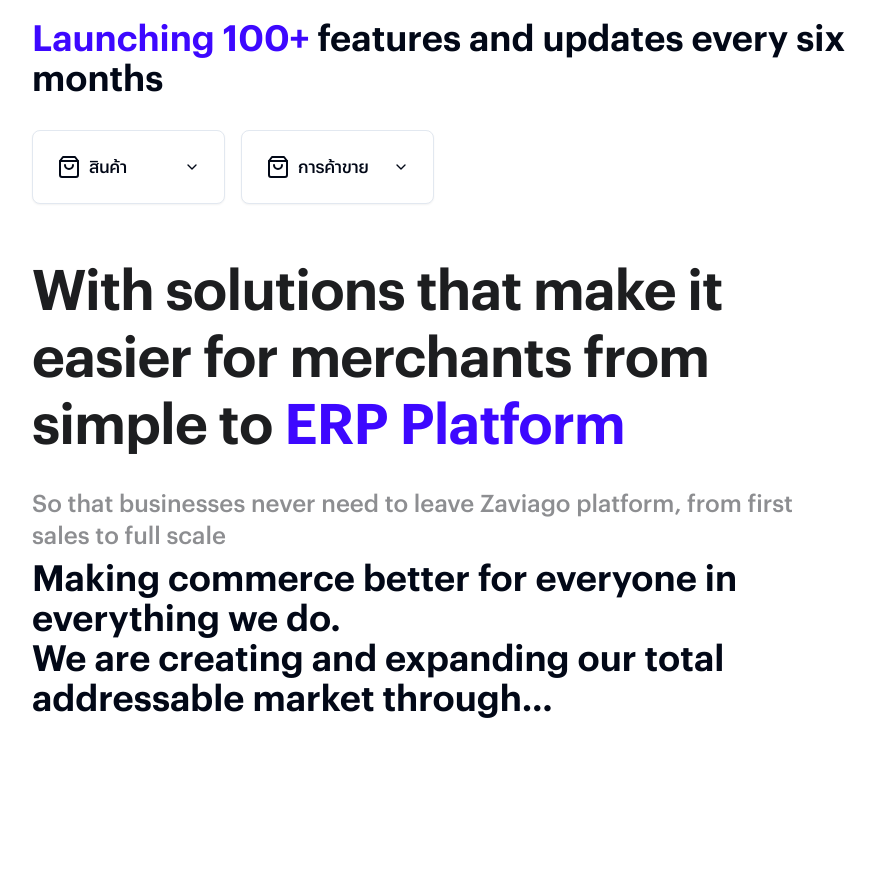
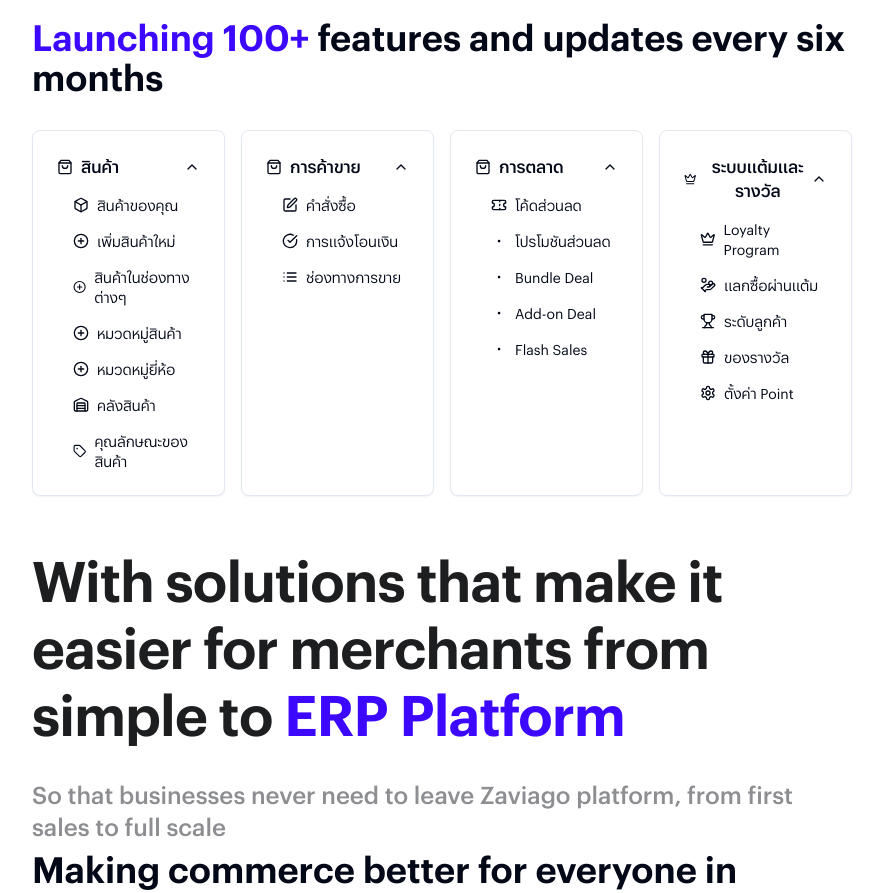
Before and after one commit to zaviagodev/zaviago-new-site, a Next.js app: page /investor in a window 1280 px wide. Shown: the part 6380-7273 px from the top of the page, without its empty margins (198-1081 px from the left). Before the commit the page ends 7170 px from the top, so only its background shows below. Built offline with nearby package versions, Linux system fonts and the light colour scheme.

Commit message:
add: card list items

```diff
--- a/components/main/FeatureCards.tsx
+++ b/components/main/FeatureCards.tsx
@@ -12,7 +12,7 @@
   AccordionItem,
   AccordionTrigger,
 } from "@/components/ui/accordion"
-import { Box, PlusCircle, ShoppingBag } from "lucide-react"
+import { Box, CheckCircle, Crown, Dot, Gift, HandCoins, List, PlusCircle, Settings, ShoppingBag, SquarePen, Tag, Ticket, Trophy, Warehouse } from "lucide-react"
 import { ReactNode } from "react"
 
 interface FeatureCardProps {
@@ -24,43 +24,120 @@
   sublist?: FeatureCardProps[]
 }
 
+const FeatureCards = () => {
+  const iconClassName = "h-4 w-4"
   const feature_card_list: FeatureCardListsProps[] = [
     {
       title:"สินค้า",
-    icon: <ShoppingBag />,
+      icon: <ShoppingBag className={iconClassName}/>,
       sublist: [
         {
           title:"สินค้าของคุณ",
-        icon:<Box />
+          icon:<Box className={iconClassName}/>
         },
         {
           title:"เพิ่มสินค้าใหม่",
-        icon:<PlusCircle />
+          icon:<PlusCircle className={iconClassName}/>
+        },
+        {
+          title:"สินค้าในช่องทางต่างๆ",
+          icon:<PlusCircle className={iconClassName}/>
+        },
+        {
+          title:"หมวดหมู่สินค้า",
+          icon:<PlusCircle className={iconClassName}/>
+        },
+        {
+          title:"หมวดหมู่ยี่ห้อ",
+          icon:<PlusCircle className={iconClassName}/>
+        },
+        {
+          title:"คลังสินค้า",
+          icon:<Warehouse className={iconClassName}/>
+        },
+        {
+          title:"คุณลักษณะของสินค้า",
+          icon:<Tag className={iconClassName}/>
         }
       ]
     },
     {
       title:"การค้าขาย",
-    icon: <ShoppingBag />,
+      icon: <ShoppingBag className={iconClassName}/>,
       sublist: [
         {
-        title:"สินค้าของคุณ",
-        icon:<Box />
+          title:"คำสั่งซื้อ",
+          icon:<SquarePen className={iconClassName}/>
         },
         {
-        title:"เพิ่มสินค้าใหม่",
-        icon:<PlusCircle />
+          title:"การแจ้งโอนเงิน",
+          icon:<CheckCircle className={iconClassName}/>
+        },
+        {
+          title:"ช่องทางการขาย",
+          icon:<List className={iconClassName}/>
         }
       ]
+    },
+    {
+      title:"การตลาด",
+      icon: <ShoppingBag className={iconClassName}/>,
+      sublist: [
+        {
+          title:"โค้ดส่วนลด",
+          icon:<Ticket className={iconClassName}/>,
+        },
+        {
+          title:"โปรโมชันส่วนลด",
+          icon:<Dot className={iconClassName}/>
+        },
+        {
+          title:"Bundle Deal",
+          icon:<Dot className={iconClassName}/>
+        },
+        {
+          title:"Add-on Deal",
+          icon:<Dot className={iconClassName}/>
+        },
+        {
+          title:"Flash Sales",
+          icon:<Dot className={iconClassName}/>
         }
       ]
+    },
+    {
+      title:"ระบบแต้มและรางวัล",
+      icon: <Crown className={iconClassName}/>,
+      sublist: [
+        {
+          title:"Loyalty Program",
+          icon:<Crown className={iconClassName}/>,
+        },
+        {
+          title:"แลกซื้อผ่านแต้ม",
+          icon:<HandCoins className={iconClassName}/>
+        },
+        {
+          title:"ระดับลูกค้า",
+          icon:<Trophy className={iconClassName}/>
+        },
+        {
+          title:"ของรางวัล",
+          icon:<Gift className={iconClassName}/>
+        },
+        {
+          title:"ตั้งค่า Point",
+          icon:<Settings className={iconClassName}/>
+        }
+      ]
+    },
+  ]
 
-const FeatureCards = () => {
   return (
     <>
       {feature_card_list.map(list => (
         <Card key={list.title} className="!p-6 w-full">
-          <Accordion type="single" className="w-full">
+          <Accordion type="single" className="w-full" defaultValue={list.title}>
             <AccordionItem value={list.title} className="border-0">
                 <AccordionTrigger className="p-0">
                   <div className="flex items-center gap-2">
```
Lines whose indentation alone changed are shown as unchanged.
